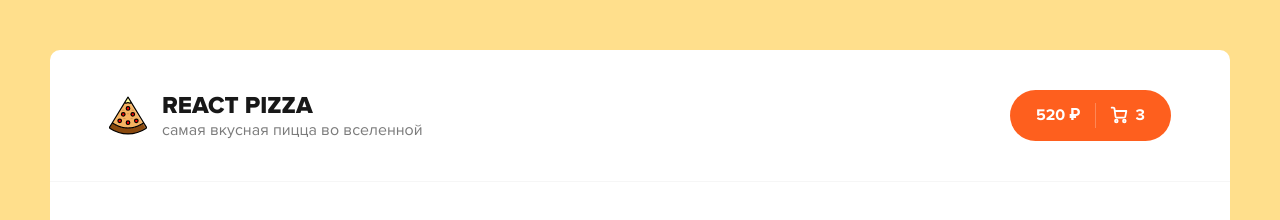
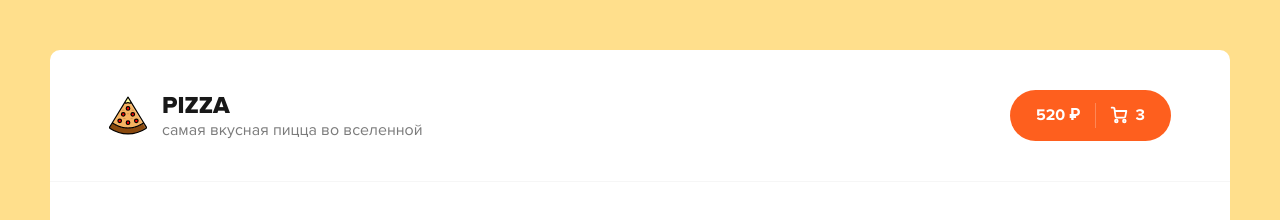
Before and after one commit to DRR0B0T/pizza, a React (Create React App) app: page / in a window 1280 px wide. Shown: the top 220 px of the page. Built offline with nearby package versions, Linux system fonts and the light colour scheme.

Commit message:
Added Button, Categories, Header components. Add src index.

```diff
--- a/package.json
+++ b/package.json
@@ -6,6 +6,7 @@
     "@testing-library/jest-dom": "^5.11.4",
     "@testing-library/react": "^11.1.0",
     "@testing-library/user-event": "^12.1.10",
+    "classnames": "^2.3.1",
     "node-sass": "4.14",
     "react": "^17.0.2",
     "react-dom": "^17.0.2",
--- a/src/App.js
+++ b/src/App.js
@@ -1,69 +1,26 @@
 import React from "react";
-import logoSvg from './assets/img/pizza-logo.svg'
+
+import {Header, Categories} from "./components";
 
 function App() {
+
+
   return (
       <div className="wrapper">
-          <div className="header">
-              <div className="container">
-                  <div className="header__logo">
-                      <img width="38" src={logoSvg} alt="Pizza logo"/>
-                      <div>
-                          <h1>React Pizza</h1>
-                          <p>самая вкусная пицца во вселенной</p>
-                      </div>
-                  </div>
-                  <div className="header__cart">
-                      <a href="/cart.html" className="button button--cart">
-                          <span>520 ₽</span>
-                          <div className="button__delimiter"></div>
-                          <svg
-                              width="18"
-                              height="18"
-                              viewBox="0 0 18 18"
-                              fill="none"
-                              xmlns="http://www.w3.org/2000/svg"
-                          >
-                              <path
-                                  d="M6.33333 16.3333C7.06971 16.3333 7.66667 15.7364 7.66667 15C7.66667 14.2636 7.06971 13.6667 6.33333 13.6667C5.59695 13.6667 5 14.2636 5 15C5 15.7364 5.59695 16.3333 6.33333 16.3333Z"
-                                  stroke="white"
-                                  strokeWidth="1.8"
-                                  strokeLinecap="round"
-                                  strokeLinejoin="round"
-                              />
-                              <path
-                                  d="M14.3333 16.3333C15.0697 16.3333 15.6667 15.7364 15.6667 15C15.6667 14.2636 15.0697 13.6667 14.3333 13.6667C13.597 13.6667 13 14.2636 13 15C13 15.7364 13.597 16.3333 14.3333 16.3333Z"
-                                  stroke="white"
-                                  strokeWidth="1.8"
-                                  strokeLinecap="round"
-                                  strokeLinejoin="round"
-                              />
-                              <path
-                                  d="M4.78002 4.99999H16.3334L15.2134 10.5933C15.1524 10.9003 14.9854 11.176 14.7417 11.3722C14.4979 11.5684 14.1929 11.6727 13.88 11.6667H6.83335C6.50781 11.6694 6.1925 11.553 5.94689 11.3393C5.70128 11.1256 5.54233 10.8295 5.50002 10.5067L4.48669 2.82666C4.44466 2.50615 4.28764 2.21182 4.04482 1.99844C3.80201 1.78505 3.48994 1.66715 3.16669 1.66666H1.66669"
-                                  stroke="white"
-                                  strokeWidth="1.8"
-                                  strokeLinecap="round"
-                                  strokeLinejoin="round"
-                              />
-                          </svg>
-                          <span>3</span>
-                      </a>
-                  </div>
-              </div>
-          </div>
+         <Header />
+
           <div className="content">
               <div className="container">
                   <div className="content__top">
-                      <div className="categories">
-                          <ul>
-                              <li className="active">Все</li>
-                              <li>Мясные</li>
-                              <li>Вегетарианская</li>
-                              <li>Гриль</li>
-                              <li>Острые</li>
-                              <li>Закрытые</li>
-                          </ul>
-                      </div>
+                      <Categories
+                          onClick={(item) => console.log(item)}
+                          items={[
+                          'Мясные',
+                          'Вегетарианская',
+                          'Гриль',
+                          'Острые',
+                          'Закрытые',
+                      ]} />
                       <div className="sort">
                           <div className="sort__label">
                               <svg
--- /dev/null
+++ b/src/components/Button.jsx
@@ -0,0 +1,16 @@
+import React from 'react';
+import classNames from "classnames";
+
+function Button ({ children, onClick, className, outline }) {
+    return (
+        <button
+            onClick={onClick}
+            className={classNames('button', className, {
+            'button--outline': outline,
+        })}>
+            {children}
+        </button>
+    );
+};
+
+export default Button;
--- /dev/null
+++ b/src/components/Categories.jsx
@@ -0,0 +1,27 @@
+import React, {useState} from 'react';
+
+
+function Categories({ items, onClick }) {
+    const [activeItem, setActiveItem] = useState(null);
+    const onSelectItem = index => {
+        setActiveItem(index)
+    }
+
+    return (
+        <div className="categories">
+            <ul>
+                <li
+                    className={activeItem === null ? 'active' : ''}
+                    onClick={() => setActiveItem(null)}>Все</li>
+                {items && items.map((item, index) => (
+                    <li
+                        className={activeItem === index ? 'active' : ''}
+                        onClick={() => onSelectItem(index)}
+                        key={`${item}_${index}`}>{item}</li>
+                ))}
+            </ul>
+        </div>
+    );
+}
+
+export default Categories;
--- /dev/null
+++ b/src/components/Header.jsx
@@ -0,0 +1,63 @@
+import React from 'react'
+import Button from "./Button";
+
+import logoSvg from "../assets/img/pizza-logo.svg";
+
+function Header() {
+    return (
+        <div className="header">
+            <div className="container">
+                <div className="header__logo">
+                    <img width="38" src={logoSvg} alt="Pizza logo"/>
+                    <div>
+                        <h1>Pizza</h1>
+                        <p>самая вкусная пицца во вселенной</p>
+                    </div>
+                </div>
+                <div className="header__cart">
+                    <Button
+                        onClick={()=>{}}
+                        className='button--cart'>
+
+                            <span>520 ₽</span>
+                            <div className="button__delimiter"></div>
+                            <svg
+                                width="18"
+                                height="18"
+                                viewBox="0 0 18 18"
+                                fill="none"
+                                xmlns="http://www.w3.org/2000/svg"
+                            >
+                                <path
+                                    d="M6.33333 16.3333C7.06971 16.3333 7.66667 15.7364 7.66667 15C7.66667 14.2636 7.06971 13.6667 6.33333 13.6667C5.59695 13.6667 5 14.2636 5 15C5 15.7364 5.59695 16.3333 6.33333 16.3333Z"
+                                    stroke="white"
+                                    strokeWidth="1.8"
+                                    strokeLinecap="round"
+                                    strokeLinejoin="round"
+                                />
+                                <path
+                                    d="M14.3333 16.3333C15.0697 16.3333 15.6667 15.7364 15.6667 15C15.6667 14.2636 15.0697 13.6667 14.3333 13.6667C13.597 13.6667 13 14.2636 13 15C13 15.7364 13.597 16.3333 14.3333 16.3333Z"
+                                    stroke="white"
+                                    strokeWidth="1.8"
+                                    strokeLinecap="round"
+                                    strokeLinejoin="round"
+                                />
+                                <path
+                                    d="M4.78002 4.99999H16.3334L15.2134 10.5933C15.1524 10.9003 14.9854 11.176 14.7417 11.3722C14.4979 11.5684 14.1929 11.6727 13.88 11.6667H6.83335C6.50781 11.6694 6.1925 11.553 5.94689 11.3393C5.70128 11.1256 5.54233 10.8295 5.50002 10.5067L4.48669 2.82666C4.44466 2.50615 4.28764 2.21182 4.04482 1.99844C3.80201 1.78505 3.48994 1.66715 3.16669 1.66666H1.66669"
+                                    stroke="white"
+                                    strokeWidth="1.8"
+                                    strokeLinecap="round"
+                                    strokeLinejoin="round"
+                                />
+                            </svg>
+                            <span>3</span>
+                    </Button>
+
+
+                </div>
+            </div>
+        </div>
+    )
+}
+
+export default Header;
--- /dev/null
+++ b/src/components/index.js
@@ -0,0 +1,3 @@
+export { default as Button } from './Button'
+export { default as Header } from './Header'
+export { default as Categories } from './Categories'
```
Also changed, not shown: 1 other file (tests, documents, lock files or other folders).
